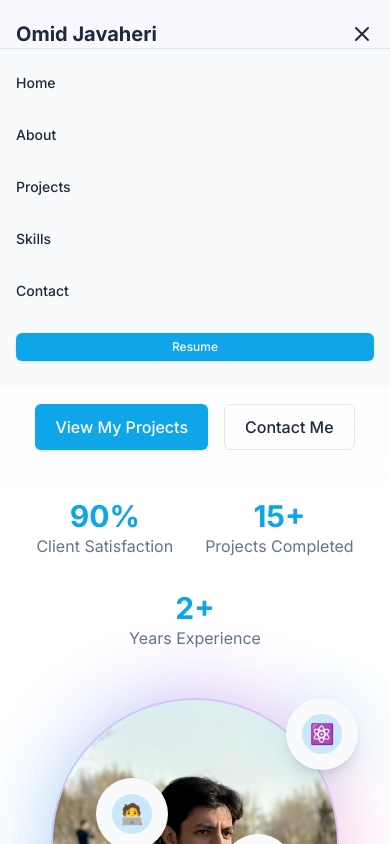
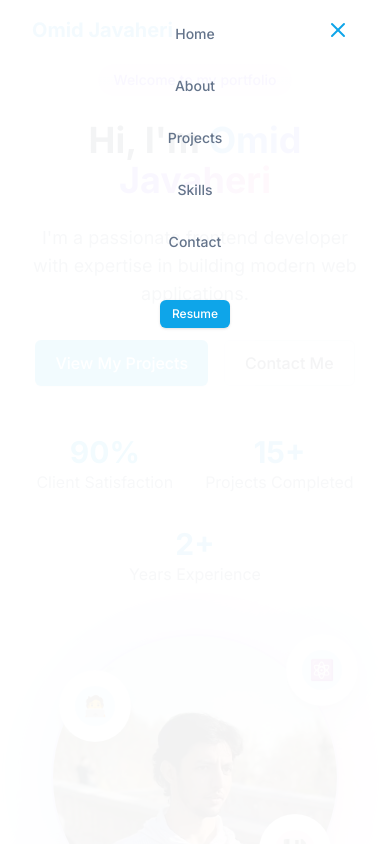
Before and after one commit to OmidJavaherii/portfolio, a Next.js app: page / in a window 390 px wide. Both pictures are taken after a click on the button "Toggle menu". Shown: the top 844 px of the page. Built offline with nearby package versions, Linux system fonts and the light colour scheme.

Commit message:
Add lucide-react dependency, update HeroSection styles, change project preview link, update footer with personal information, and enhance Navbar with mobile menu functionality.

```diff
--- a/package.json
+++ b/package.json
@@ -10,6 +10,7 @@
   },
   "dependencies": {
     "@types/nodemailer": "^6.4.17",
+    "lucide-react": "^0.483.0",
     "next": "15.2.3",
     "next-themes": "^0.4.6",
     "nodemailer": "^6.10.0",
--- a/src/components/sections/HeroSection.tsx
+++ b/src/components/sections/HeroSection.tsx
@@ -9,7 +9,7 @@ export function HeroSection() {
   return (
     <AnimatedSection
       id="hero"
-      className="pt-32 pb-16 md:pt-40 md:pb-24 overflow-hidden bg-gradient-to-b from-accent/5 via-background to-background"
+      className="pt-32 pb-16 md:pt-26 sm:pt-20 max-sm:pt-16 md:pb-24 overflow-hidden bg-gradient-to-b from-accent/5 via-background to-background"
       animation="fadeIn"
       delay={0.1}
     >
@@ -79,8 +79,10 @@ export function HeroSection() {
             </div>
 
             {/* Decorative elements */}
-            <div className="absolute -top-4 -right-4 w-24 h-24 bg-primary/10 rounded-full blur-xl" />
-            <div className="absolute -bottom-4 -left-4 w-32 h-32 bg-secondary/10 rounded-full blur-xl" />
+            <div className="absolute -top-5 -right-3 w-24 h-24 bg-primary/10 rounded-full blur-xl" />
+            <div className="absolute top-8 left-11 w-24 h-24 bg-primary/10 rounded-full blur-xl" />
+            <div className="absolute bottom-5 right-7 w-32 h-32 bg-secondary/10 rounded-full blur-xl" />
+            <div className="absolute -bottom-7 -left-7 w-32 h-32 bg-secondary/10 rounded-full blur-xl" />
 
             {/* Tech stack icons */}
             <div className="absolute top-0 right-0 bg-card p-4 rounded-full shadow-lg">
@@ -88,12 +90,12 @@ export function HeroSection() {
                 <span className="text-xl">⚛️</span>
               </div>
             </div>
-            <div className="absolute top-20 left-16 bg-card p-4 rounded-full shadow-lg">
+            <div className="absolute top-1/8 left-1/12 bg-card p-4 rounded-full shadow-lg">
               <div className="w-10 h-10 rounded-full bg-primary/20 flex items-center justify-center">
                 <span className="text-xl">🧑‍💻</span>
               </div>
             </div>
-            <div className="absolute bottom-20 right-16 bg-card p-4 rounded-full shadow-lg">
+            <div className="absolute bottom-1/8 right-1/12 bg-card p-4 rounded-full shadow-lg">
               <div className="w-10 h-10 rounded-full bg-secondary/20 flex items-center justify-center">
                 <span className="text-xl">💾</span>
               </div>
--- a/src/components/sections/ProjectsSection.tsx
+++ b/src/components/sections/ProjectsSection.tsx
@@ -40,7 +40,7 @@ export function ProjectsSection() {
       imageSrc: "/images/profile.jpg",
       tags: ["Next.js", "TypeScript", "Tailwind CSS", "Framer Motion"],
       link: "https://github.com/OmidJavaherii/portfolio/",
-      preview: "https://portfolio-website-one-tau.vercel.app/",
+      preview: "https://portfolio-umber-gamma-29.vercel.app/",
     },
     {
       title: "Game APP",
--- a/src/components/ui/Footer.tsx
+++ b/src/components/ui/Footer.tsx
@@ -82,7 +82,7 @@ export function Footer({
       <div className="container mx-auto px-4">
         <div className="grid grid-cols-1 md:grid-cols-3 gap-12">
           <div>
-            <h3 className="text-2xl font-bold mb-4">John Doe</h3>
+            <h3 className="text-2xl font-bold mb-4">Omid Javaheri</h3>
             <p className="text-muted mb-6">
               FrontEnd developer passionate about creating beautiful and
               functional web experiences.
@@ -123,8 +123,12 @@ export function Footer({
             <h3 className="text-lg font-bold mb-4">Contact</h3>
             <ul className="space-y-2 text-muted">
               <li>Tehran, Iran</li>
-              <li>omid138089@gmail.com</li>
-              <li>+98 913 810 0702</li>
+              <li>
+                <a href="mailto:omid138089@gmail.com">omid138089@gmail.com</a>
+              </li>
+              <li>
+                <a href="tel:+989138100702">+98 913 810 0702</a>
+              </li>
             </ul>
           </div>
         </div>
--- a/src/components/ui/Navbar.tsx
+++ b/src/components/ui/Navbar.tsx
@@ -2,7 +2,10 @@
 
 import React, { useState, useEffect } from 'react';
 import Link from 'next/link';
+import { usePathname } from 'next/navigation';
+import { AnimatedSection } from './AnimatedSection';
 import { Button } from './Button';
+import { Menu, X } from 'lucide-react';
 
 interface NavItem {
   label: string;
@@ -33,106 +36,96 @@ export function Navbar({
     href: './Resume-Omid-Javaheri.pdf',
   }
 }: NavbarProps) {
-  const [isMenuOpen, setIsMenuOpen] = useState(false);
   const [isScrolled, setIsScrolled] = useState(false);
+  const [isMobileMenuOpen, setIsMobileMenuOpen] = useState(false);
+  const pathname = usePathname();
 
   useEffect(() => {
     const handleScroll = () => {
-      if (window.scrollY > 20) {
-        setIsScrolled(true);
-      } else {
-        setIsScrolled(false);
-      }
+      setIsScrolled(window.scrollY > 20);
     };
-
     window.addEventListener('scroll', handleScroll);
-    return () => {
-      window.removeEventListener('scroll', handleScroll);
-    };
+    return () => window.removeEventListener('scroll', handleScroll);
   }, []);
 
+  // Close mobile menu when route changes
+  useEffect(() => {
+    setIsMobileMenuOpen(false);
+  }, [pathname]);
+
   return (
-    <header className={`fixed top-0 left-0 right-0 z-50 transition-all duration-300 ${
-      isScrolled ? 'bg-card/90 backdrop-blur-md shadow-sm py-3' : 'bg-transparent py-5'
-    }`}>
+    <AnimatedSection
+      className={`fixed pt-2.5 h-10 md:py-15! md:-mt-8 top-0 left-0 right-0 z-50 transition-all duration-300 ${
+        isScrolled ? 'bg-background/80 backdrop-blur-md shadow-lg' : 'bg-transparent'
+      }`}
+      animation="fadeIn"
+      delay={0.1}
+    >
       <div className="container mx-auto px-4 md:px-6">
         <div className="flex items-center justify-between">
-          <Link
-            href="#home"
-            className="text-xl font-bold flex items-center"
-          >
-            {typeof logo === 'string' ? logo : logo}
+          <Link href="/" className="text-xl font-bold text-primary">
+            Omid Javaheri
           </Link>
 
           {/* Desktop Navigation */}
-          <nav className="hidden md:flex items-center space-x-8">
-            <ul className="flex space-x-6">
+          <nav className="hidden md:flex items-center  space-x-8">
             {navItems.map((item) => (
-                <li key={item.label}>
               <Link
+                key={item.href}
                 href={item.href}
-                    className="text-sm font-medium hover:text-primary transition-colors"
+                className={`text-sm font-medium transition-colors hover:text-primary ${
+                  pathname === item.href ? 'text-primary' : 'text-muted'
+                }`}
               >
                 {item.label}
               </Link>
-                </li>
             ))}
-            </ul>
-
-            {ctaButton && (
             <Button variant="primary" size="sm">
-                <a href={ctaButton.href} download rel="noopener noreferrer">
-                  {ctaButton.label}
-                </a>
+              <a href={ctaButton.href} download rel="noopener noreferrer">{ctaButton.label}</a>
             </Button>
-            )}
           </nav>
 
           {/* Mobile Menu Button */}
           <button
-            className="md:hidden focus:outline-none"
-            onClick={() => setIsMenuOpen(!isMenuOpen)}
+            className="md:hidden p-2 rounded-lg hover:bg-accent/10 z-20 transition-colors"
+            onClick={() => setIsMobileMenuOpen(!isMobileMenuOpen)}
+            aria-label="Toggle menu"
           >
-            {isMenuOpen ? (
-              <svg width="24" height="24" viewBox="0 0 24 24" fill="none" xmlns="http://www.w3.org/2000/svg">
-                <path d="M6 18L18 6M6 6L18 18" stroke="currentColor" strokeWidth="2" strokeLinecap="round" strokeLinejoin="round" />
-              </svg>
+            {isMobileMenuOpen ? (
+              <X className="w-6 h-6 text-primary" />
             ) : (
-              <svg width="24" height="24" viewBox="0 0 24 24" fill="none" xmlns="http://www.w3.org/2000/svg">
-                <path d="M4 6H20M4 12H20M4 18H20" stroke="currentColor" strokeWidth="2" strokeLinecap="round" strokeLinejoin="round" />
-              </svg>
+              <Menu className="w-6 h-6 text-primary" />
             )}
           </button>
         </div>
-      </div>
 
         {/* Mobile Navigation */}
-      {isMenuOpen && (
-        <nav className="md:hidden pt-4 pb-6 px-4 bg-card border-t border-border">
-          <ul className="flex flex-col space-y-4">
+        <div
+          className={`md:hidden fixed left-0 w-full min-h-screen top-0 pt-6 z-10 transition-all bg-background/95 duration-300 ease-in-out ${
+            isMobileMenuOpen ? 'translate-x-0 opacity-100' : 'translate-x-full opacity-0'
+          }`}
+        >
+          <nav className="flex flex-col items-center justify-center h-full space-y-8">
             {navItems.map((item) => (
-              <li key={item.label}>
               <Link
+                key={item.href}
                 href={item.href}
-                  className="text-sm font-medium block py-2 hover:text-primary transition-colors"
-                  onClick={() => setIsMenuOpen(false)}
+                onClick={() => setIsMobileMenuOpen(false)}
+                className={`text-sm font-medium transition-all duration-300 hover:text-primary transform hover:scale-110 ${
+                  pathname === item.href ? 'text-primary' : 'text-muted'
+                }`}
               >
                 {item.label}
               </Link>
-              </li>
             ))}
-            {ctaButton && (
-              <li className="pt-2">
-                <Button variant="primary" size="sm" className="w-full">
+            <Button variant="primary" size="sm" className="mt-4">
             <a href={ctaButton.href} target="_blank" rel="noopener noreferrer">
                     {ctaButton.label}
                   </a>
             </Button>
-              </li>
-            )}
-          </ul>
           </nav>
-      )}
-    </header>
+        </div>
+      </div>
+    </AnimatedSection>
   );
 }
```
Also changed, not shown: 1 other file (tests, documents, lock files or other folders). Lines whose indentation alone changed are shown as unchanged.
